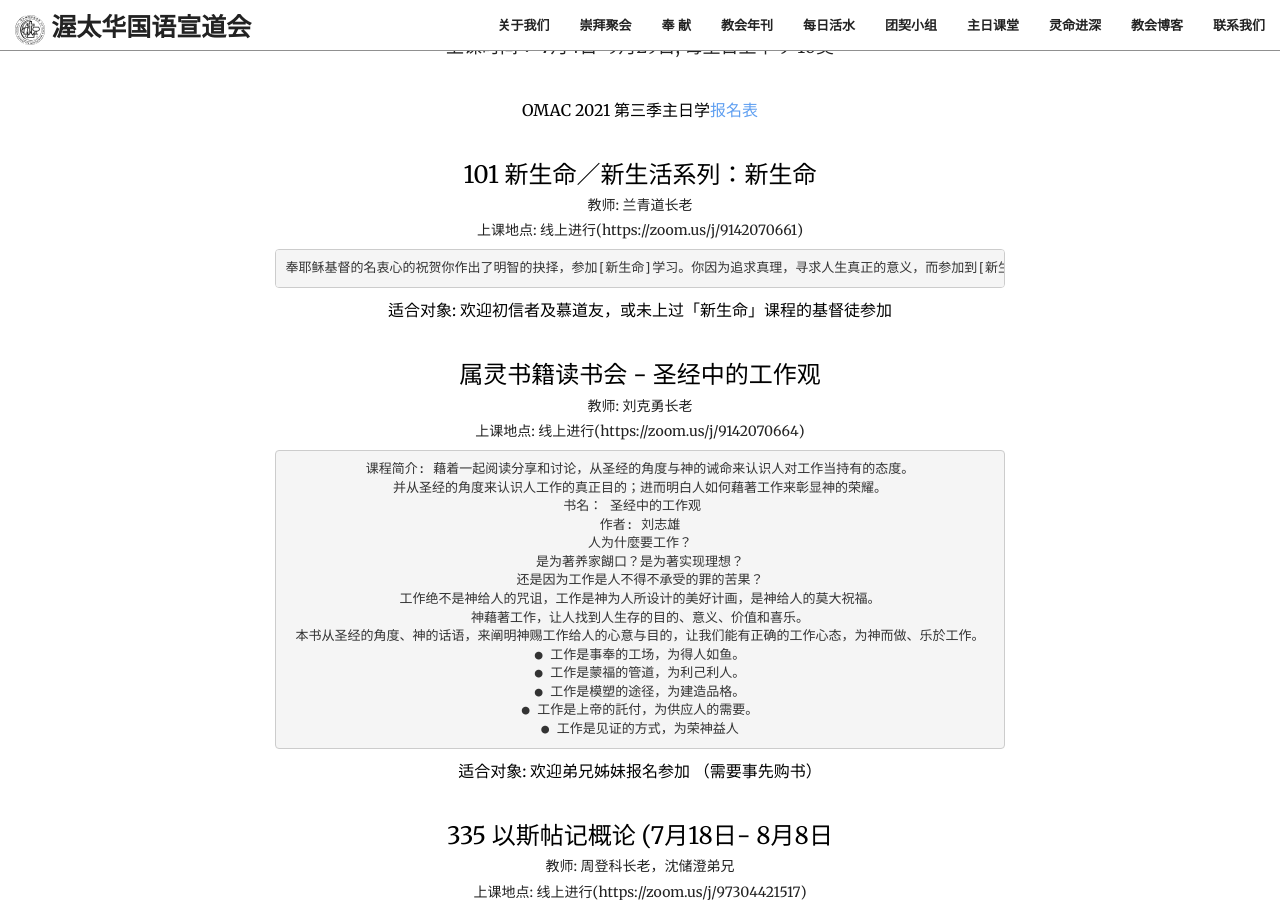
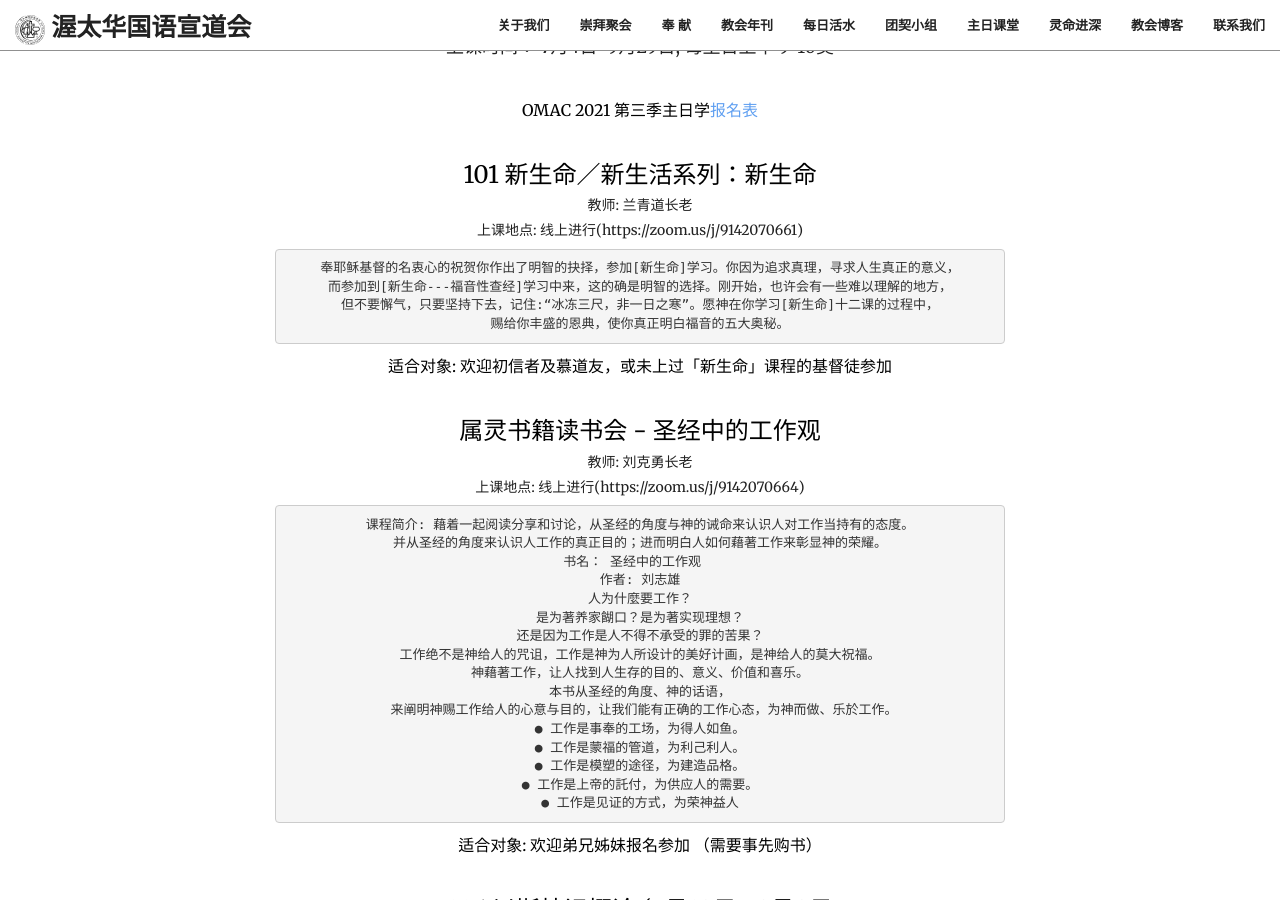
Before and after one commit to JonasYow/ottawaomac, a Jekyll site: the page built from index.html, in a window 1280 px wide and 900 px high, scrolled down 6651 px. Built offline with Jekyll 4.4.1, drawn with Linux system fonts in a browser that asks for light colours; some web fonts are replaced; some of the changed lines change nothing that is shown; some of the changed text lies outside the part shown.

Commit message:
Update typeset

```diff
--- a/_data/sundayschool.yaml
+++ b/_data/sundayschool.yaml
@@ -2,7 +2,10 @@
   teacher: "教师: 兰青道长老"
   room: "上课地点: 线上进行(https://zoom.us/j/9142070661)"
   content: |
-    奉耶稣基督的名衷心的祝贺你作出了明智的抉择，参加[新生命]学习。你因为追求真理，寻求人生真正的意义，而参加到[新生命---福音性查经]学习中来，这的确是明智的选择。刚开始，也许会有一些难以理解的地方，但不要懈气，只要坚持下去，记住:“冰冻三尺，非一日之寒”。愿神在你学习[新生命]十二课的过程中，赐给你丰盛的恩典，使你真正明白福音的五大奥秘。
+    奉耶稣基督的名衷心的祝贺你作出了明智的抉择，参加[新生命]学习。你因为追求真理，寻求人生真正的意义，
+    而参加到[新生命---福音性查经]学习中来，这的确是明智的选择。刚开始，也许会有一些难以理解的地方，
+    但不要懈气，只要坚持下去，记住:“冰冻三尺，非一日之寒”。愿神在你学习[新生命]十二课的过程中，
+    赐给你丰盛的恩典，使你真正明白福音的五大奥秘。
   applicable: "适合对象: 欢迎初信者及慕道友，或未上过「新生命」课程的基督徒参加"
 
 - title: "属灵书籍读书会 - 圣经中的工作观 "
@@ -18,7 +21,8 @@
     还是因为工作是人不得不承受的罪的苦果？
     工作绝不是神给人的咒诅，工作是神为人所设计的美好计画，是神给人的莫大祝福。
     神藉著工作，让人找到人生存的目的、意义、价值和喜乐。
-    本书从圣经的角度、神的话语，来阐明神赐工作给人的心意与目的，让我们能有正确的工作心态，为神而做、乐於工作。
+    本书从圣经的角度、神的话语，
+     来阐明神赐工作给人的心意与目的，让我们能有正确的工作心态，为神而做、乐於工作。
     ● 工作是事奉的工场，为得人如鱼。
     ● 工作是蒙福的管道，为利己利人。
     ● 工作是模塑的途径，为建造品格。
@@ -29,7 +33,12 @@
 - title: "335 以斯帖记概论 (7月18日- 8月8日"
   teacher: "教师: 周登科长老，沈储澄弟兄"
   room: "上课地点: 线上进行(https://zoom.us/j/97304421517)"
-  content: "课程简介: 【以斯帖记】这卷书，不仅是历史书，记录了犹太民族存亡的重要历史；还像是一齣充满悬念的戏剧，神就是这部戏绝妙的编剧和导演。神藉着以斯帖，奇迹般地挽救了犹太民族。后来，神又藉着从犹太民族而出的主耶稣基督，完成了救赎全人类的计划。"
+  content: |
+    课程简介: 【以斯帖记】这卷书，不仅是历史书，
+     记录了犹太民族存亡的重要历史；还像是一齣充满悬念的戏剧，
+     神就是这部戏绝妙的编剧和导演。神藉着以斯帖，
+     奇迹般地挽救了犹太民族。
+     后来，神又藉着从犹太民族而出的主耶稣基督，完成了救赎全人类的计划。"
   applicable: "适合对象: 欢迎弟兄姊妹报名参加。"
 
 - title: "509 威斯敏斯德信条（8月15日- 9月26日）"
```
